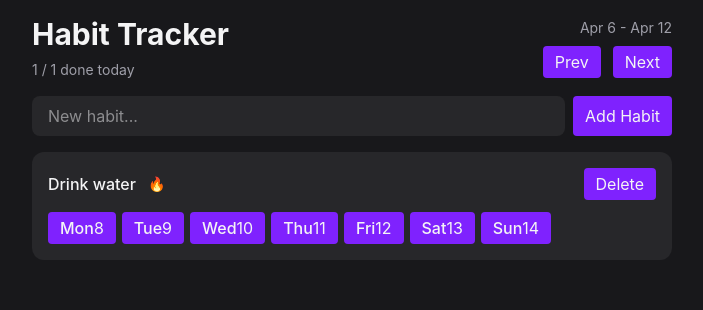
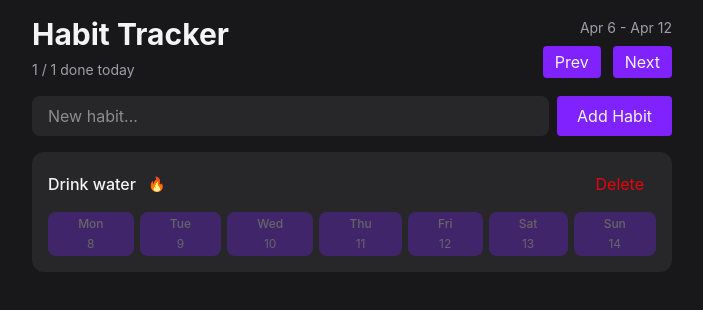
Before and after one commit to Khalid-Hossain-Tarif/daily-habit-tracker-react, a React (Vite) app: page / in a window 1280 px wide. Shown: the top 310 px of the page, without its empty margins (288-991 px from the left). Built offline with nearby package versions, Linux system fonts and the light colour scheme.

Commit message:
reusable button component, tailwind-merge setup

```diff
--- a/package.json
+++ b/package.json
@@ -14,6 +14,7 @@
     "date-fns": "^4.4.0",
     "react": "^19.2.6",
     "react-dom": "^19.2.6",
+    "tailwind-merge": "^3.6.0",
     "tailwindcss": "^4.3.0"
   },
   "devDependencies": {
--- a/src/components/Button.tsx
+++ b/src/components/Button.tsx
@@ -1,11 +1,39 @@
+import type { ComponentProps } from "react";
+import { twMerge } from "tailwind-merge";
+
+type Variant = "primary" | "secondary" | "destructive";
+
 type ButtonProps = {
-  children: React.ReactNode;
-};
+  variant?: Variant;
+  className?: string;
+} & ComponentProps<"button">;
 
-export function Button({ children }: ButtonProps) {
+export function Button({
+  variant = "primary",
+  className,
+  ...props
+}: ButtonProps) {
   return (
-    <button className="px-3 py-1 bg-violet-600 hover:bg-violet-500 rounded cursor-pointer disabled:opacity-30 disabled:cursor-not-allowed">
-      {children}
-    </button>
+    <button
+      {...props}
+      className={twMerge(
+        getVariantStyles(variant),
+        "transition-colors px-3 py-1 rounded cursor-pointer disabled:opacity-30 disabled:cursor-not-allowed",
+        className,
+      )}
+    />
   );
 }
+
+function getVariantStyles(variant: Variant) {
+  switch (variant) {
+    case "primary":
+      return "bg-violet-600 hover:bg-violet-500";
+    case "secondary":
+      return "bg-zinc-700 hover:bg-zinc-600 text-zinc-400";
+    case "destructive":
+      return "hover:bg-red-700 text-red-600 hover:text-red-200";
+    default:
+      throw new Error(`Unknown variant: ${variant satisfies never}`);
+  }
+}
--- a/src/components/HabitFrom.tsx
+++ b/src/components/HabitFrom.tsx
@@ -8,7 +8,7 @@ export function HabitFrom() {
         placeholder="New habit..."
       />
 
-      <Button>Add Habit</Button>
+      <Button className="py-2 px-5">Add Habit</Button>
     </form>
   );
 }
--- a/src/components/HabitList.tsx
+++ b/src/components/HabitList.tsx
@@ -1,5 +1,11 @@
 import { Button } from "./Button";
-import { eachDayOfInterval, endOfWeek, format, startOfWeek } from "date-fns";
+import {
+  eachDayOfInterval,
+  endOfWeek,
+  format,
+  isFuture,
+  startOfWeek,
+} from "date-fns";
 
 export function HabitList() {
   const habits = [{ id: "1", name: "Drink water" }];
@@ -39,13 +45,17 @@ function HabitItem({ habit }: HabitItemProps) {
           <span className="text-sm text-amber-400">🔥 {habit.streak}</span>
         </div>
 
-        <Button>Delete</Button>
+        <Button variant="destructive">Delete</Button>
       </div>
 
       <div className="flex gap-1.5">
         {visibleDates.map((date) => {
           return (
-            <Button key={date.toISOString()}>
+            <Button
+              key={date.toISOString()}
+              disabled={true}
+              className="grow flex flex-col gap-1  items-center rounded-lg text-xs"
+            >
               <span className="font-medium">{format(date, "EEE")}</span>
               <span>{format(date, "d")}</span>
             </Button>
```
Also changed, not shown: 1 other file (tests, documents, lock files or other folders).
